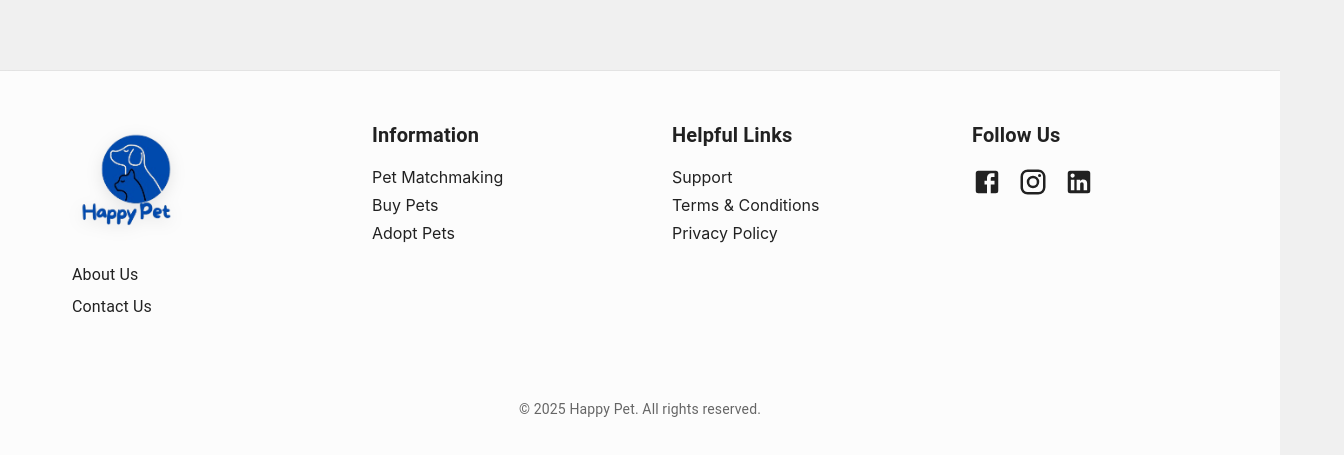
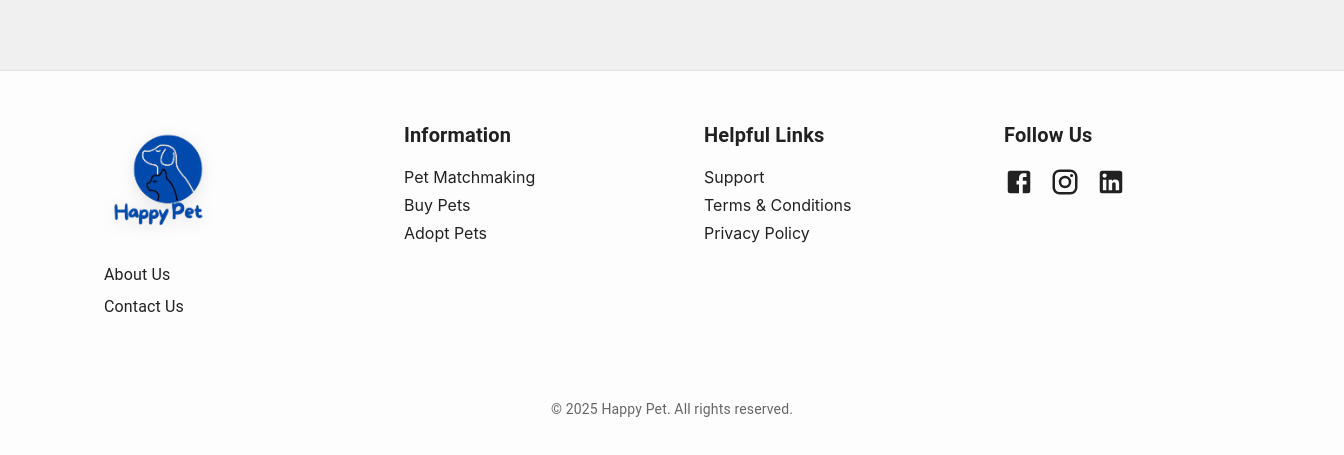
Before and after one commit to vihangajayasuriya446/Happy-Pet-Frontend, a React (Vite) app: page /dialog-payment in a window 1280 px wide. Shown: the part 864-1319 px from the top of the page, 1344 px wide, since content can reach past the window. Built offline with nearby package versions, Linux system fonts and the light colour scheme; no server answers.

Commit message:
fixed layout issues

```diff
--- a/src/Footer.tsx
+++ b/src/Footer.tsx
@@ -4,17 +4,33 @@ import { Facebook, Instagram, LinkedIn } from "@mui/icons-material";
 const Footer = () => {
   return (
     <Box
+      component="footer"
       sx={{
-        bgcolor: "rgba(255, 255, 255, 0.8)", // Semi-transparent background
+        bgcolor: "rgba(255, 255, 255, 0.8)",
         py: 6,
         px: { xs: 2, sm: 4 },
         mt: 8,
         borderTop: "1px solid rgba(0, 0, 0, 0.1)",
-        backdropFilter: "blur(10px)", // Glass morphism effect
-        minHeight: "300px", // Standard height for footer
+        backdropFilter: "blur(10px)",
+        minHeight: "300px",
         display: "flex",
         flexDirection: "column",
         justifyContent: "space-between",
+        width: "100vw", // Ensure full viewport width
+        position: "relative", // Needed for proper backdrop filter
+        left: 0, // Align to left edge
+        right: 0, // Align to right edge
+        overflow: "hidden", // Prevent any overflow issues
+        "&::before": { // Glass morphism enhancement
+          content: '""',
+          position: "absolute",
+          top: 0,
+          left: 0,
+          right: 0,
+          bottom: 0,
+          backgroundColor: "rgba(255, 255, 255, 0.15)",
+          zIndex: -1,
+        }
       }}
     >
       <Grid
@@ -23,6 +39,11 @@ const Footer = () => {
         maxWidth="lg"
         mx="auto"
         justifyContent="space-between"
+        sx={{
+          width: "100%", // Ensure grid takes full width
+          position: "relative", // Ensure content stays above background
+          zIndex: 1 // Ensure content stays above background
+        }}
       >
         {/* Logo & Basic Links */}
         <Grid item xs={12} sm={3} textAlign={{ xs: "center", sm: "left" }}>
@@ -161,7 +182,7 @@ const Footer = () => {
             gap={2}
           >
             <Link
-      href="https://www.facebook.com/share/1PZSnD5qyk/?mibextid=wwXIfr" // Replace with your Facebook page URL
+              href="https://www.facebook.com/share/1PZSnD5qyk/?mibextid=wwXIfr"
               target="_blank"
               rel="noopener noreferrer"
             >
@@ -176,7 +197,7 @@ const Footer = () => {
               />
             </Link>
             <Link
-      href="https://www.instagram.com/happypetlk?igsh=MW51MmI2OWJ3OHR5OA==" // Replace with your Instagram page URL
+              href="https://www.instagram.com/happypetlk?igsh=MW51MmI2OWJ3OHR5OA=="
               target="_blank"
               rel="noopener noreferrer"
             >
@@ -210,7 +231,7 @@ const Footer = () => {
       </Grid>
 
       {/* Copyright Section */}
-      <Box textAlign="center" mt={5}>
+      <Box textAlign="center" mt={5} sx={{ position: "relative", zIndex: 1 }}>
         <Typography
           variant="body2"
           sx={{ color: "text.secondary", fontSize: "0.875rem" }}
--- a/src/HomePage.tsx
+++ b/src/HomePage.tsx
@@ -920,11 +920,18 @@ const HomePage: React.FC = () => {
 
 {/* Adopt a Pet Section */}
 <Box display="flex" flexDirection="column" alignItems="center" sx={{ mt: 4, px: 2 }}>
-  <Typography variant="h4" fontWeight="bold" mb={4} sx={{
+  <Typography
+   variant="h4"
+   fontWeight="bold"
+   mb={4}
+   sx={{
      color: "#FFFFFF",
+     position: "relative",
+     zIndex: 2,
      textShadow: "0 0 10px rgba(0, 0, 0, 0.5)",
      fontSize: { xs: "1.8rem", sm: "2.2rem", md: "2.5rem" }
-  }}>
+   }}
+  >
     Available Pets for Adoption
   </Typography>
   <Box
```
Lines whose indentation alone changed are shown as unchanged.
